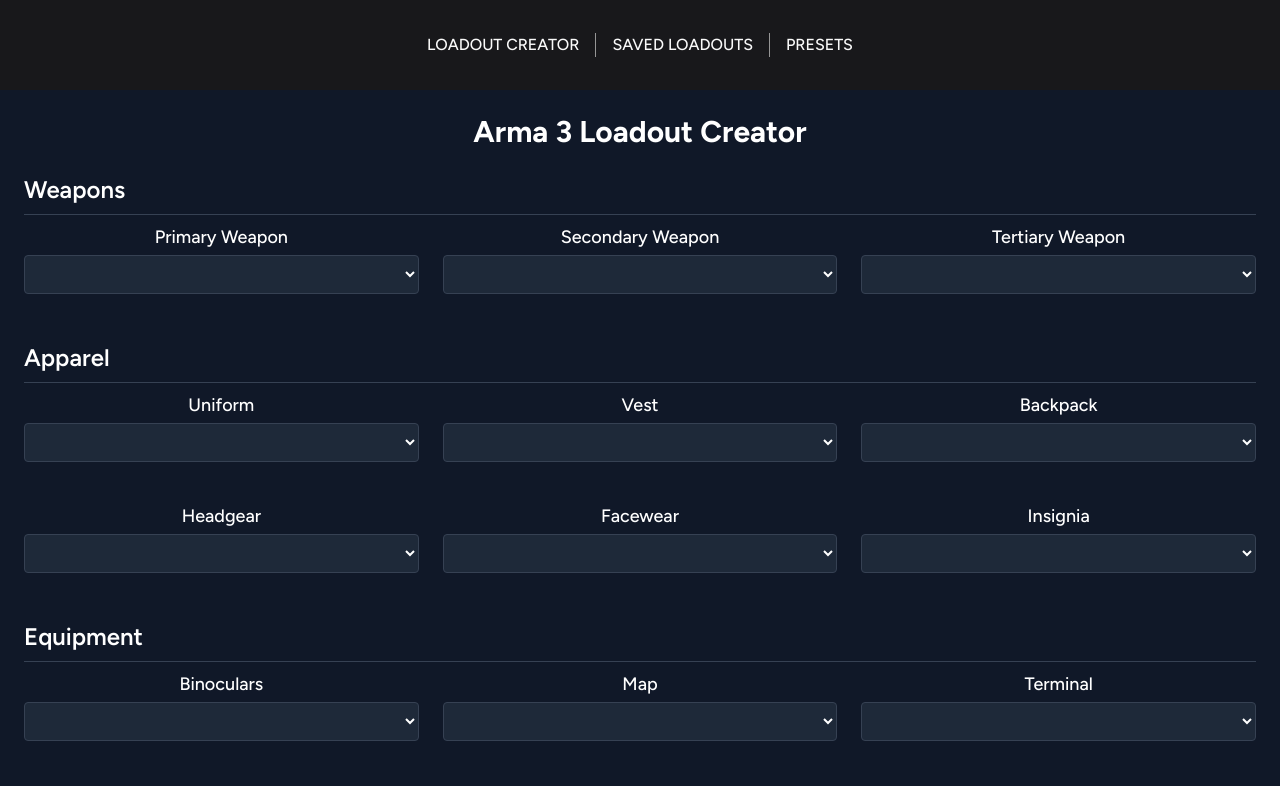
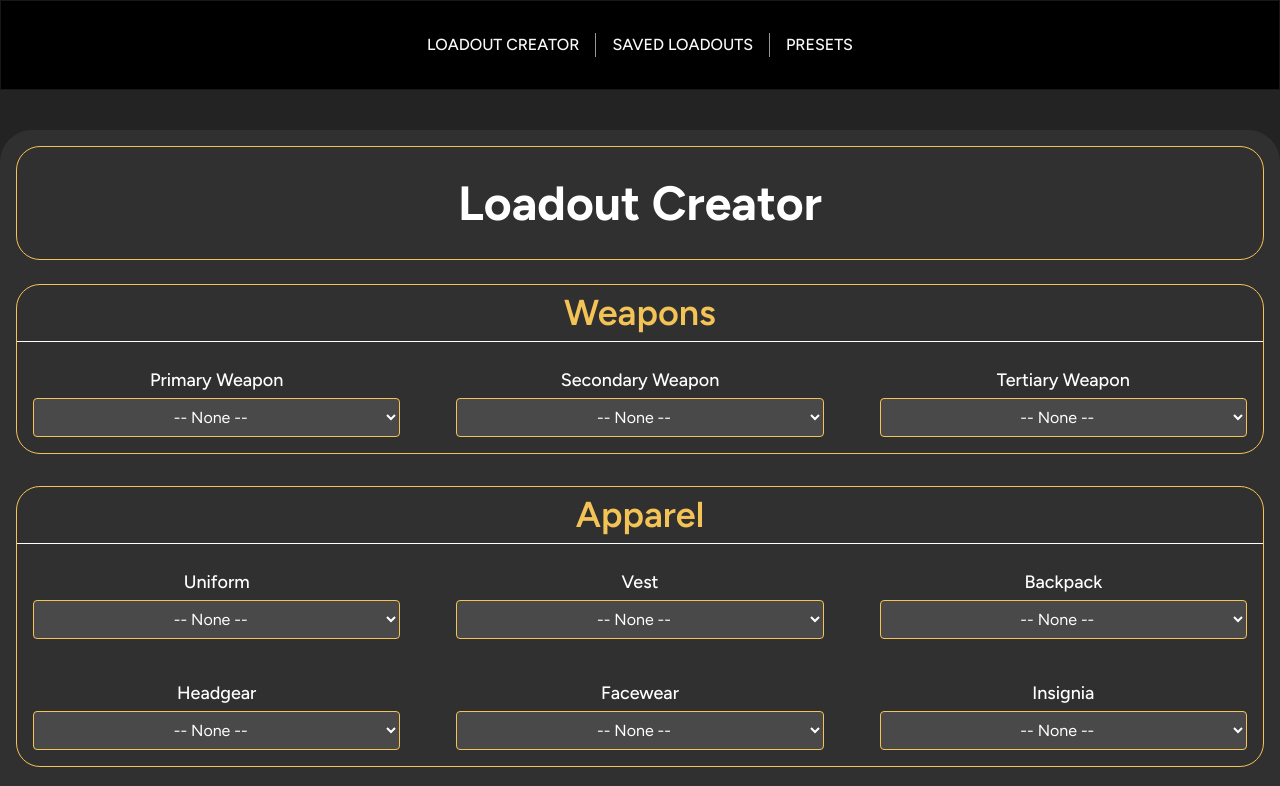
Before and after one commit to B-Fanjoy/7CMBG-LoadoutCreator, a Vue app: page /creator in a window 1280 px wide. Shown: the top 786 px of the page. Built offline with nearby package versions, Linux system fonts and the light colour scheme; a web font is replaced by a local one.

Commit message:
all dropdowns and sections working properly

```diff
--- a/index.html
+++ b/index.html
@@ -9,7 +9,7 @@
     <link href="https://fonts.googleapis.com/css2?family=Figtree:ital,wght@0,300..900;1,300..900&family=Funnel+Sans:ital,wght@0,300..800;1,300..800&display=swap" rel="stylesheet">
     <title>7CMBG Loadout Creator</title>
   </head>
-  <body class="bg-zinc-900 text-zinc-50">
+  <body class="bg-[#232323] text-zinc-50">
     <div id="app"></div>
     <script type="module" src="/src/main.js"></script>
   </body>
--- a/old/gear.json
+++ b/old/gear.json
@@ -4,6 +4,11 @@
         "id": "uniform",
         "name": "Uniform",
         "options": [
+          {
+            "id": "",
+            "name": "-- None --",
+            "weight": 0.00
+          },
           {
             "id": "TFC_CU_CombatUniform_otw_cadpat_AR",
             "name": "Outside The Wire CADPAT (Arid Regions)",
@@ -53,6 +58,11 @@
         "name": "Vest",
         "options": [
           {
+            "id": "",
+            "name": "-- None --",
+            "weight": 0.00
+          },
+          {
             "id": "TFC_CV_SORD_Ballistic_AR",
             "name": "SORD SCS Basic + Ballistic Vest (Arid Regions)",
             "load": 14.00,
@@ -94,6 +104,11 @@
         "id": "backpack",
         "name": "Backpack",
         "options": [
+          {
+            "id": "",
+            "name": "-- None --",
+            "weight": 0.00
+          },
           {
             "id": "TFC_CB_Smallpack_AR",
             "name": "Small Pack (Arid Regions)",
@@ -160,6 +175,11 @@
         "id": "headgear",
         "name": "Headgear",
         "options": [
+          {
+            "id": "",
+            "name": "-- None --",
+            "weight": 0.00
+          },
           {
             "id": "TFC_CH_CG634_CADPAT_AR",
             "name": "CG634 CADPAT (Arid Regions)",
@@ -317,6 +337,11 @@
         "name": "Facewear",
         "options": [
           {
+            "id": "",
+            "name": "-- None --",
+            "weight": 0.00
+          },
+          {
             "id": "tfc_cg_ballistics_clear",
             "name": "Ballistics Eyewear - Clear Shade",
             "weight": 0.10
@@ -428,6 +453,11 @@
         "name": "Binoculars",
         "options": [
           {
+            "id": "",
+            "name": "-- None --",
+            "weight": 0.00
+          },
+          {
             "id": "Binocular",
             "name": "Binoculars",
             "weight": 1.00
@@ -459,6 +489,11 @@
         "name": "Map",
         "options": [
           {
+            "id": "",
+            "name": "-- None --",
+            "weight": 0.00
+          },
+          {
             "id": "ItemMap",
             "name": "Map",
             "weight": 0.20
@@ -470,6 +505,11 @@
         "name": "Terminal",
         "options": [
           {
+            "id": "",
+            "name": "-- None --",
+            "weight": 0.00
+          },
+          {
             "id": "ItemGPS",
             "name": "GPS",
             "weight": 0.80
@@ -479,12 +519,23 @@
       {
         "id": "communication",
         "name": "Communication",
-        "options": []
+        "options": [
+          {
+            "id": "",
+            "name": "-- Option Not Available --",
+            "weight": 0.00
+          }
+        ]
       },
       {
         "id": "navigation",
         "name": "Navigation",
         "options": [
+          {
+            "id": "",
+            "name": "-- None --",
+            "weight": 0.00
+          },
           {
             "id": "ItemCompass",
             "name": "Compass",
@@ -496,6 +547,11 @@
         "id": "watch",
         "name": "Watch",
         "options": [
+          {
+            "id": "",
+            "name": "-- None --",
+            "weight": 0.00
+          },
           {
             "id": "ItemWatch",
             "name": "Watch",
@@ -513,6 +569,11 @@
         "name": "NVGs",
         "options": [
           {
+            "id": "",
+            "name": "-- None --",
+            "weight": 0.00
+          },
+          {
             "id": "TFC_NVG_PVS14",
             "name": "[TFC] PVS-14",
             "weight": 0.10
@@ -529,6 +590,11 @@
         "name": "Insignia",
         "options": [
           {
+            "id": "",
+            "name": "-- None --",
+            "weight": 0.00
+          },
+          {
             "id": "tfc_insignia_7cmbg",
             "name": "7 Canadian Mechanized Brigade Group",
             "weight": 0.00
@@ -540,13 +606,13 @@
         "name": "ACE Earplugs",
         "options": [
           {
-            "id": "true",
-            "name": "Yes",
+            "id": "false",
+            "name": "No",
             "weight": 0.00
           },
           {
-            "id": "false",
-            "name": "No",
+            "id": "true",
+            "name": "Yes",
             "weight": 0.00
           }
         ]
--- a/old/weapons.json
+++ b/old/weapons.json
@@ -4,6 +4,11 @@
         "id": "primary",
         "name": "Primary Weapon",
         "weapons": [
+          {
+            "id": "",
+            "name": "-- None --",
+            "weight": 0.00
+          },
           {
             "id": "tfc_w_c7a2",
             "name": "C7A2 Automatic Rifle",
@@ -411,6 +416,11 @@
         "name": "Secondary Weapon",
         "weapons": [
           {
+            "id": "",
+            "name": "-- None --",
+            "weight": 0.00
+          },
+          {
             "id": "tfc_w_C22",
             "name": "C22 Full Frame Modular Pistol",
             "weight": 2.10,
@@ -433,6 +443,11 @@
         "id": "tertiary",
         "name": "Tertiary Weapon",
         "weapons": [
+          {
+            "id": "",
+            "name": "-- None --",
+            "weight": 0.00
+          },
           {
             "id": "rhs_weap_m72a7",
             "name": "[RHS] M72A7 Light Anti-Tank Weapon",
--- a/src/App.vue
+++ b/src/App.vue
@@ -1,7 +1,7 @@
 <template>
   <header>
     <div class="wrapper">
-      <nav class="flex justify-center gap-4 py-8 uppercase border border-b border-zinc-900 font-medium">
+      <nav class="flex justify-center gap-4 py-8 uppercase border border-b border-zinc-900 bg-[#000000] font-medium">
         <RouterLink to="/creator" class="hover:text-orange-500 transition-all ease-in-out">
           Loadout Creator
         </RouterLink>
@@ -17,7 +17,7 @@
     </div>
   </header>
 
-  <div class="container mx-auto">
+  <div class="container justify-self-center pt-10">
     <RouterView />
   </div>
 </template>
--- a/src/views/CreatorView.vue
+++ b/src/views/CreatorView.vue
@@ -1,17 +1,19 @@
 <template>
-  <div class="p-6 bg-gray-900 min-h-screen text-white">
-    <h1 class="text-3xl font-bold mb-6 text-center">Arma 3 Loadout Creator</h1>
+  <div class="p-4 bg-[#303030] min-h-screen text-white rounded-4xl">
+    <h1 class="text-5xl font-bold mb-6 py-8 text-center border border-[#F4C356] rounded-3xl">Loadout Creator</h1>
 
     <!-- Weapons Section -->
-    <div class="mb-8">
-      <h2 class="text-2xl font-semibold mb-2 border-b border-gray-700 pb-2">Weapons</h2>
+    <div class="mb-8 border border-[#F4C356] rounded-3xl">
+      <h2 class="text-4xl font-semibold mb-2 mt-2 text-center text-[#F4C356]">Weapons</h2>
+      <hr>
+      <br>
       <div class="grid grid-cols-3 gap-6">
         <div v-for="section in weaponSections" :key="section.id" class="mb-4 flex flex-col items-center">
           <label class="block text-lg font-medium mb-1 text-center w-full">{{ section.name }}</label>
           <div class="w-full flex justify-center">
             <select
               v-model="selectedWeapons[section.id]"
-              class="w-full p-2 bg-gray-800 border border-gray-700 rounded focus:outline-none text-center"
+              class="w-full p-2 ms-4 me-4 bg-[#494949] border border-[#F4C356] rounded focus:outline-none text-center text-[#ffffff]"
             >
               <option v-for="weapon in section.weapons" :key="weapon.id" :value="weapon.id">
                 {{ weapon.name }}
@@ -23,15 +25,17 @@
     </div>
 
     <!-- Apparel Section -->
-    <div class="mb-8">
-      <h2 class="text-2xl font-semibold mb-2 border-b border-gray-700 pb-2">Apparel</h2>
+    <div class="mb-8 border border-[#F4C356] rounded-3xl">
+      <h2 class="text-4xl font-semibold mb-2 mt-2 text-center text-[#F4C356]">Apparel</h2>
+      <hr>
+      <br>
       <div class="grid grid-cols-3 gap-6">
         <div v-for="section in apparelSections" :key="section.id" class="mb-4 flex flex-col items-center">
           <label class="block text-lg font-medium mb-1 text-center w-full">{{ section.name }}</label>
           <div class="w-full flex justify-center">
             <select
               v-model="selectedGear[section.id]"
-              class="w-full p-2 bg-gray-800 border border-gray-700 rounded focus:outline-none text-center"
+              class="w-full p-2 ms-4 me-4 bg-[#494949] border border-[#F4C356] rounded focus:outline-none text-center text-[#ffffff]"
             >
               <option v-for="option in section.options" :key="option.id" :value="option.id">
                 {{ option.name }}
@@ -43,8 +47,10 @@
     </div>
 
     <!-- Equipment Section -->
-    <div class="mb-8">
-      <h2 class="text-2xl font-semibold mb-2 border-b border-gray-700 pb-2">Equipment</h2>
+    <div class="mb-8 border border-[#F4C356] rounded-3xl">
+      <h2 class="text-4xl font-semibold mb-2 mt-2 text-center text-[#F4C356]">Equipment</h2>
+      <hr>
+      <br>
 
       <!-- Main Grid -->
       <div class="grid grid-cols-3 gap-6">
@@ -57,7 +63,7 @@
             <div class="w-full flex justify-center">
               <select
                 v-model="selectedGear[section.id]"
-                class="w-full p-2 bg-gray-800 border border-gray-700 rounded focus:outline-none text-center"
+                class="w-full p-2 ms-4 me-4 bg-[#494949] border border-[#F4C356] rounded focus:outline-none text-center text-[#ffffff]"
               >
                 <option v-for="option in section.options" :key="option.id" :value="option.id">
                   {{ option.name }}
@@ -70,12 +76,12 @@
 
       <!-- Last Row - Centered When Not Full -->
       <div v-if="isLastRowCentered" class="flex justify-center gap-6 mt-4">
-        <div v-for="(section) in lastRowItems" :key="section.id" class="mb-4 flex flex-col items-center">
+        <div v-for="(section) in lastRowItems" :key="section.id" class="mb-4 flex flex-grow flex-col items-center">
           <label class="block text-lg font-medium mb-1 text-center w-full">{{ section.name }}</label>
           <div class="w-full flex justify-center">
             <select
               v-model="selectedGear[section.id]"
-              class="w-full p-2 bg-gray-800 border border-gray-700 rounded focus:outline-none text-center"
+              class="w-full p-2 ms-4 me-4 bg-[#494949] border border-[#F4C356] rounded focus:outline-none text-center text-[#ffffff]"
             >
               <option v-for="option in section.options" :key="option.id" :value="option.id">
                 {{ option.name }}
@@ -122,11 +128,16 @@
       return this.equipmentSections.slice(this.lastFullRowStart);
     },
   },
+  created() {
+    this.selectedWeapons = this.weaponSections.reduce((acc, section) => {
+      acc[section.id] = section.weapons.length > 0 ? section.weapons[0].id : "";
+      return acc;
+    }, {});
+
+    this.selectedGear = this.gear.reduce((acc, section) => {
+      acc[section.id] = section.options.length > 0 ? section.options[0].id : "";
+      return acc;
+    }, {});
+  },
 };
 </script>
-
-<style scoped>
-select {
-  cursor: pointer;
-}
-</style>
```
